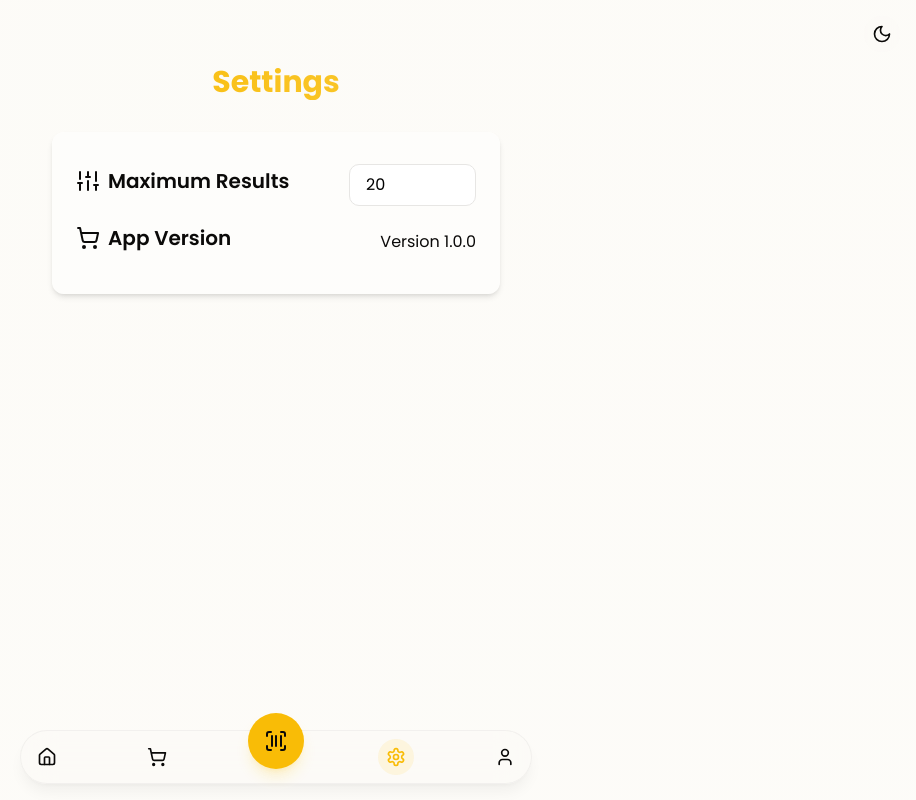
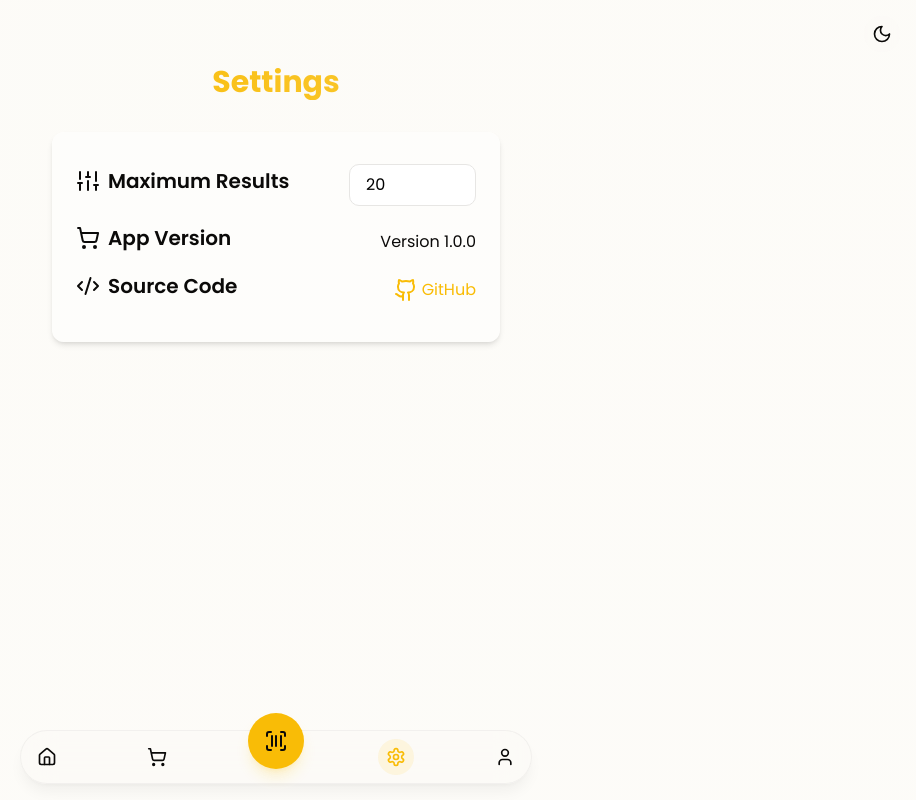
Before and after one commit to suchithh/goshop, a React (Vite) app: page /settings in a window 1280 px wide. Shown: the whole page, without its empty margins (364-1280 px from the left). Built offline with nearby package versions, Linux system fonts and the light colour scheme; no server answers.

Commit message:
add source code link

```diff
--- a/src/pages/Settings.jsx
+++ b/src/pages/Settings.jsx
@@ -1,7 +1,7 @@
 import React, { useState, useEffect } from "react";
 import BottomNav from "@/components/BottomNav";
-import { useTheme } from "@/hooks/useTheme";
-import { Sliders, ShoppingCart } from "lucide-react";
+// import { useTheme } from "@/hooks/useTheme";
+import { Sliders, ShoppingCart, Github, CodeXml } from "lucide-react";
 
 const Settings = () => {
 	const [maxResults, setMaxResults] = useState(() => {
@@ -40,6 +40,19 @@ const Settings = () => {
 						<h2 className="text-xl font-semibold">App Version</h2>
 						<p className="mt-2 ml-auto">Version 1.0.0</p>
 					</div>
+					<div className="mb-4 flex items-center">
+						<CodeXml className="mr-2" />
+						<h2 className="text-xl font-semibold">Source Code</h2>
+						<a
+							href="https://github.com/suchithh/goshop"
+							target="_blank"
+							rel="noreferrer"
+							className="mt-2 ml-auto text-primary flex items-center"
+						>
+							<Github className="mr-1" />
+							GitHub
+						</a>
+					</div>
 				</div>
 			</div>
 			<BottomNav />
```
